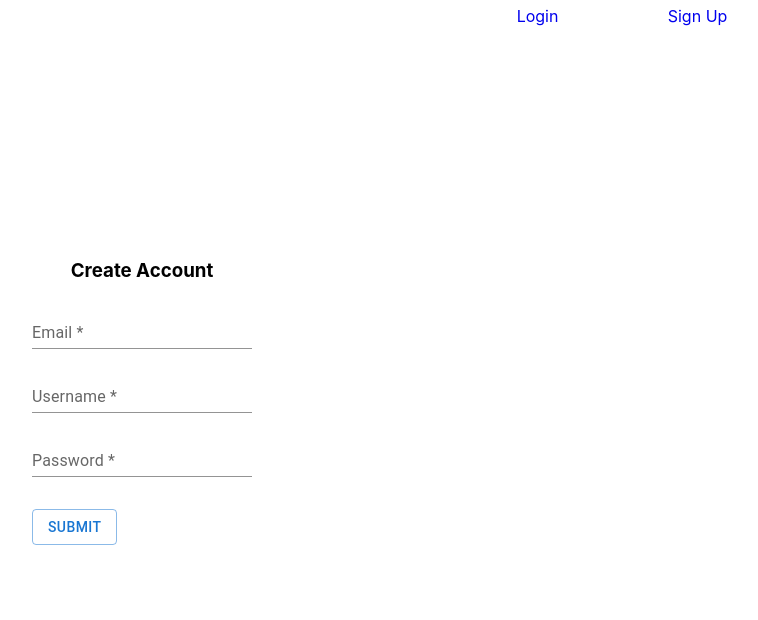
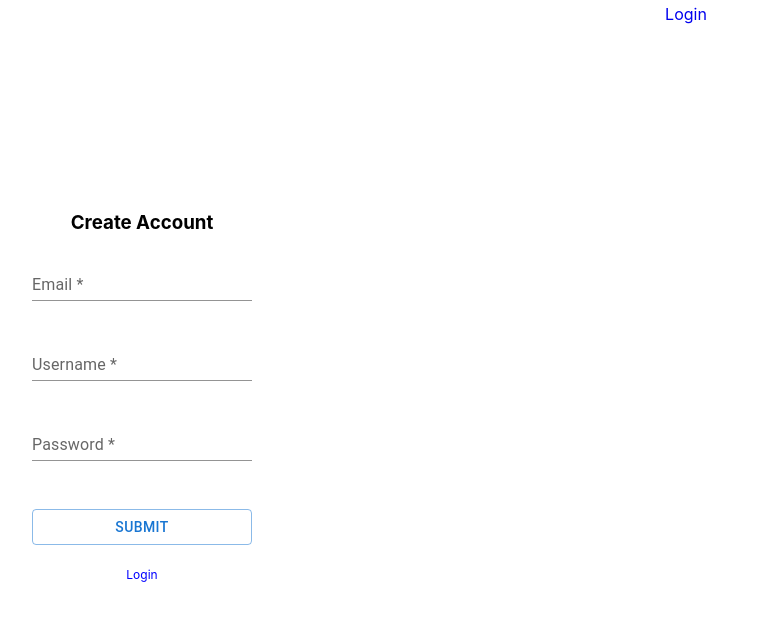
Before and after one commit to albertbrannan4/VitalTrack, a React (Create React App) app in the folder frontend/: page /create-account in a window 1280 px wide. Shown: the top 620 px of the page, without its empty margins (498-1256 px from the left). Built offline with nearby package versions, Linux system fonts and the light colour scheme.

Commit message:
minor tweeks

```diff
--- a/frontend/src/Components/Navbar.tsx
+++ b/frontend/src/Components/Navbar.tsx
@@ -4,16 +4,23 @@ const NavBar = () => {
       <nav
         style={{
           display: "flex",
-          width: "25%",
+          width: "15%",
           justifyContent: "space-around",
         }}
       >
-        <a style={aTagStyle} href="/login">
-          Login
-        </a>
-        <a style={aTagStyle} href="/create-account">
-          Sign Up
-        </a>
+        {!localStorage.getItem("token") ? (
+          <a style={aTagStyle} href="/login">
+            Login
+          </a>
+        ) : (
+          <a
+            style={aTagStyle}
+            onClick={() => localStorage.clear()}
+            href="/login"
+          >
+            Logout
+          </a>
+        )}
       </nav>
     </div>
   );
--- a/frontend/src/Forms/CreateAccount.tsx
+++ b/frontend/src/Forms/CreateAccount.tsx
@@ -44,7 +44,10 @@ const CreateAccount = () => {
 
   return (
     <FormLayout>
-      <form onSubmit={handleSubmit(OnSubmit)}>
+      <form
+        style={{ display: "flex", flexDirection: "column" }}
+        onSubmit={handleSubmit(OnSubmit)}
+      >
         <h3 style={{ textAlign: "center" }}>Create Account</h3>
         <TextField
           {...register("Email", { required: "This is required" })}
@@ -77,6 +80,20 @@ const CreateAccount = () => {
           Submit
         </Button>
       </form>
+      <a
+        style={{
+          width: "100%",
+          textDecoration: "none",
+          color: "blue",
+          display: "inline-block",
+          textAlign: "center",
+          marginTop: "10%",
+          fontSize: "12px",
+        }}
+        href="/login"
+      >
+        Login
+      </a>
     </FormLayout>
   );
 };
--- a/frontend/src/Forms/Login.tsx
+++ b/frontend/src/Forms/Login.tsx
@@ -1,8 +1,9 @@
-import * as React from "react";
+import React from "react";
 import TextField from "@mui/material/TextField";
 import Button from "@mui/material/Button";
 import { useForm } from "react-hook-form";
 import FormLayout from "../Utils/FormLayout";
+
 import axios from "axios";
 interface NewUser {
   Username: string;
@@ -46,7 +47,10 @@ const Login = () => {
 
   return (
     <FormLayout>
-      <form onSubmit={handleSubmit(OnSubmit)}>
+      <form
+        style={{ display: "flex", flexDirection: "column" }}
+        onSubmit={handleSubmit(OnSubmit)}
+      >
         <h3 style={{ textAlign: "center" }}>Login</h3>
         <TextField
           {...register("Username", { required: "This is required" })}
@@ -71,6 +75,21 @@ const Login = () => {
           Submit
         </Button>
       </form>
+
+      <a
+        style={{
+          width: "100%",
+          textDecoration: "none",
+          color: "blue",
+          display: "inline-block",
+          textAlign: "center",
+          marginTop: "10%",
+          fontSize: "12px",
+        }}
+        href="/create-account"
+      >
+        Create Account
+      </a>
     </FormLayout>
   );
 };
```
